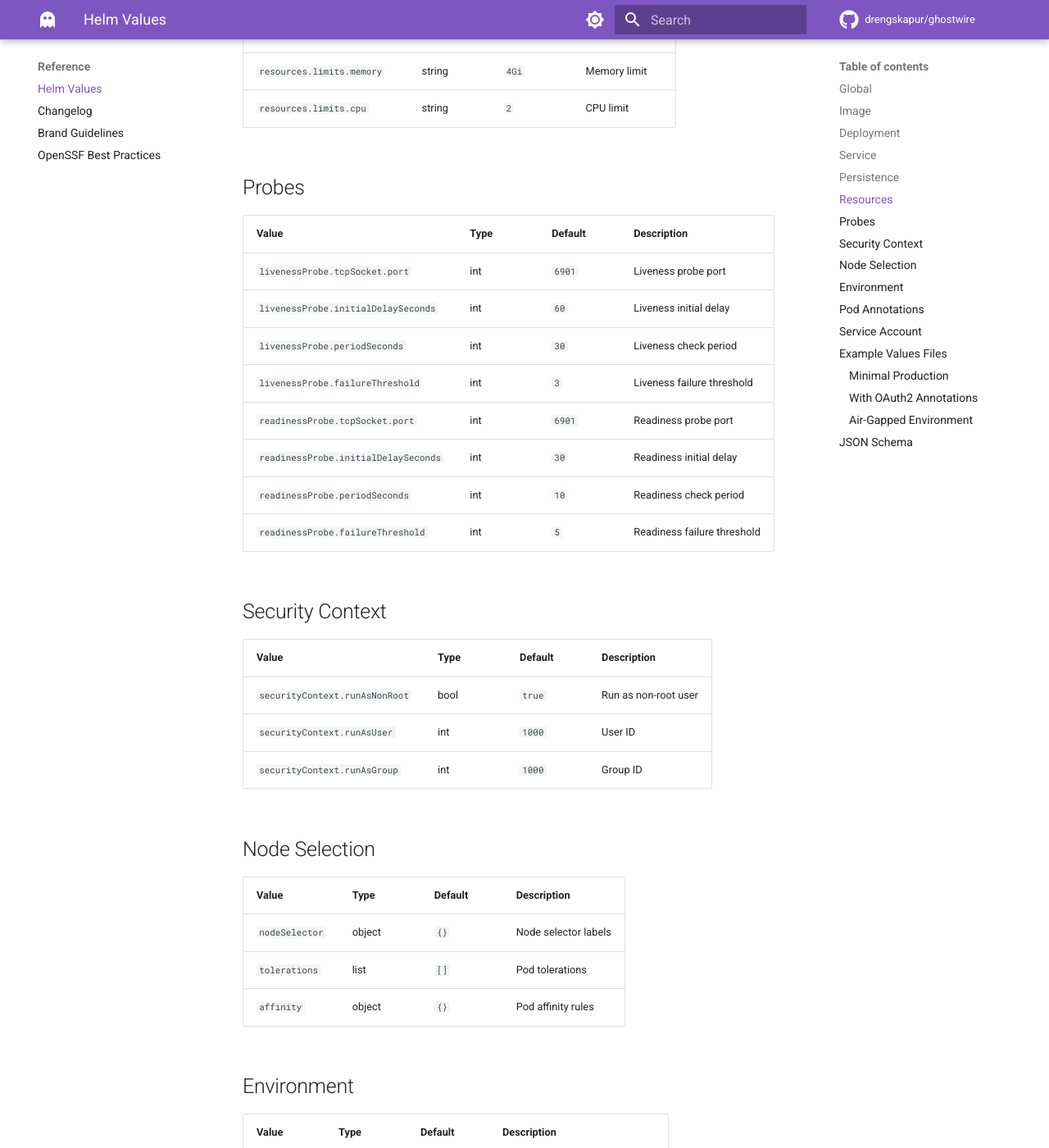
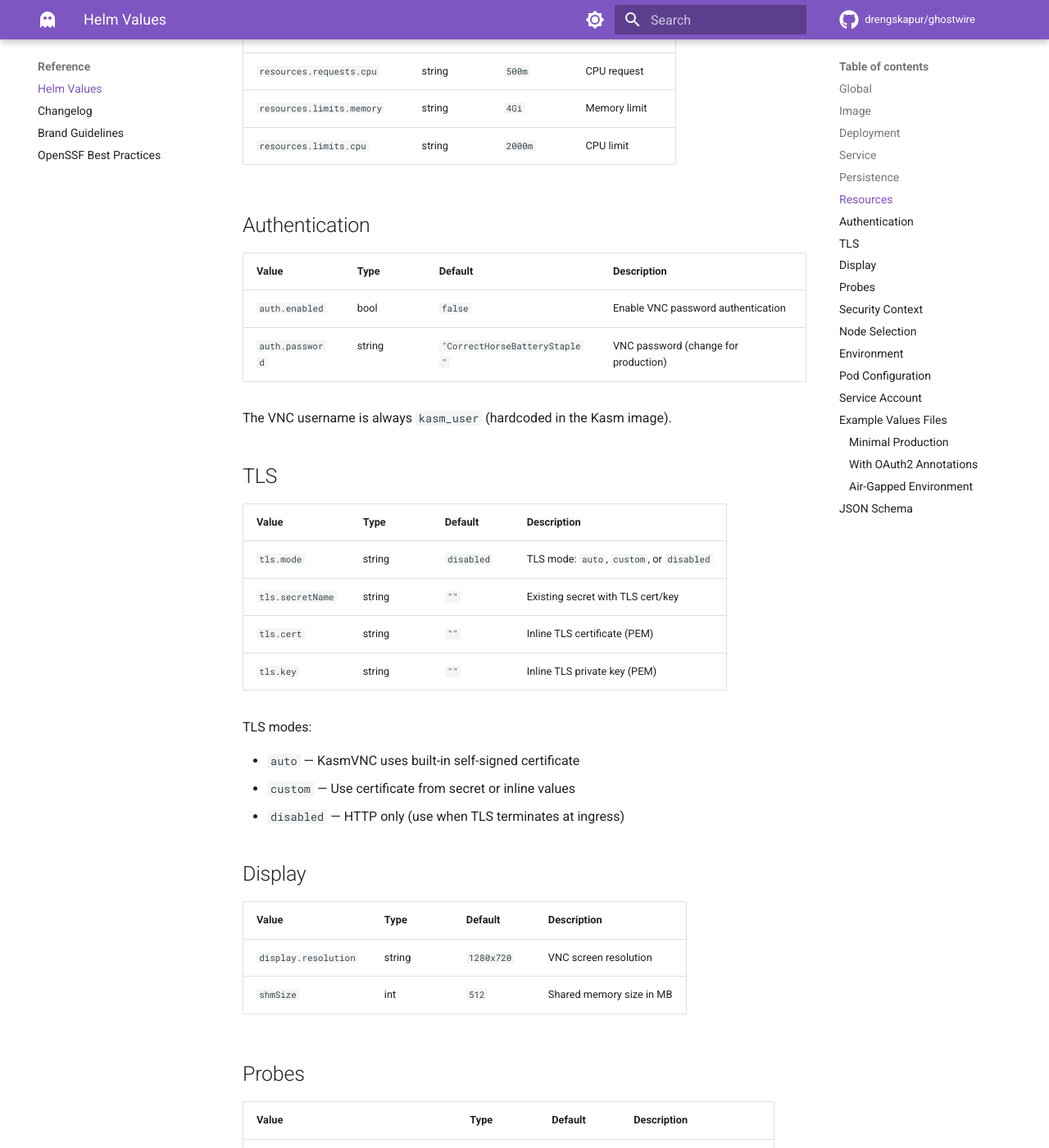
Before and after one commit to drengskapur/ghostwire, an MkDocs documentation site: the page built from docs/reference/values.md, in a window 1280 px wide and 1400 px high, scrolled down 1955 px. Shown: the whole window at 82% size. Built offline with MkDocs 1.6.1 and Material for MkDocs 9.7.7, drawn with Linux system fonts in a browser that asks for light colours; comment, search, counter and statistics services are not loaded; some of the changed text lies outside the part shown.

Commit message:
docs: enhance documentation accuracy and completeness
- Update values reference with auth, tls, display, and probe settings
- Fix probe values in monitoring.md to match actual chart defaults
- Use shortened k3d install URL (k3d.io/install.sh)
- Link to Helm Values Reference from configuration page

````diff
--- a/docs/reference/values.md
+++ b/docs/reference/values.md
@@ -16,6 +16,7 @@
 |-------|------|---------|-------------|
 | `image.repository` | string | `kasmweb/signal` | Container image repository |
 | `image.tag` | string | `1.18.0-rolling-daily` | Image tag |
+| `image.digest` | string | `""` | Image digest (takes precedence over tag) |
 | `image.pullPolicy` | string | `Always` | Image pull policy |
 | `imagePullSecrets` | list | `[]` | Pod-level image pull secrets |
 
@@ -48,23 +49,58 @@
 
 | Value | Type | Default | Description |
 |-------|------|---------|-------------|
-| `resources.requests.memory` | string | `2Gi` | Memory request |
+| `resources.requests.memory` | string | `1Gi` | Memory request |
 | `resources.requests.cpu` | string | `500m` | CPU request |
 | `resources.limits.memory` | string | `4Gi` | Memory limit |
-| `resources.limits.cpu` | string | `2` | CPU limit |
+| `resources.limits.cpu` | string | `2000m` | CPU limit |
+
+## Authentication
+
+| Value | Type | Default | Description |
+|-------|------|---------|-------------|
+| `auth.enabled` | bool | `false` | Enable VNC password authentication |
+| `auth.password` | string | `"CorrectHorseBatteryStaple"` | VNC password (change for production) |
+
+The VNC username is always `kasm_user` (hardcoded in the Kasm image).
+
+## TLS
+
+| Value | Type | Default | Description |
+|-------|------|---------|-------------|
+| `tls.mode` | string | `disabled` | TLS mode: `auto`, `custom`, or `disabled` |
+| `tls.secretName` | string | `""` | Existing secret with TLS cert/key |
+| `tls.cert` | string | `""` | Inline TLS certificate (PEM) |
+| `tls.key` | string | `""` | Inline TLS private key (PEM) |
+
+TLS modes:
+
+- `auto` — KasmVNC uses built-in self-signed certificate
+- `custom` — Use certificate from secret or inline values
+- `disabled` — HTTP only (use when TLS terminates at ingress)
+
+## Display
+
+| Value | Type | Default | Description |
+|-------|------|---------|-------------|
+| `display.resolution` | string | `1280x720` | VNC screen resolution |
+| `shmSize` | int | `512` | Shared memory size in MB |
 
 ## Probes
 
 | Value | Type | Default | Description |
 |-------|------|---------|-------------|
+| `livenessProbe.enabled` | bool | `true` | Enable liveness probe |
 | `livenessProbe.tcpSocket.port` | int | `6901` | Liveness probe port |
-| `livenessProbe.initialDelaySeconds` | int | `60` | Liveness initial delay |
-| `livenessProbe.periodSeconds` | int | `30` | Liveness check period |
+| `livenessProbe.initialDelaySeconds` | int | `15` | Liveness initial delay |
+| `livenessProbe.periodSeconds` | int | `20` | Liveness check period |
+| `livenessProbe.timeoutSeconds` | int | `3` | Liveness timeout |
 | `livenessProbe.failureThreshold` | int | `3` | Liveness failure threshold |
+| `readinessProbe.enabled` | bool | `true` | Enable readiness probe |
 | `readinessProbe.tcpSocket.port` | int | `6901` | Readiness probe port |
-| `readinessProbe.initialDelaySeconds` | int | `30` | Readiness initial delay |
-| `readinessProbe.periodSeconds` | int | `10` | Readiness check period |
-| `readinessProbe.failureThreshold` | int | `5` | Readiness failure threshold |
+| `readinessProbe.initialDelaySeconds` | int | `5` | Readiness initial delay |
+| `readinessProbe.periodSeconds` | int | `5` | Readiness check period |
+| `readinessProbe.timeoutSeconds` | int | `2` | Readiness timeout |
+| `readinessProbe.failureThreshold` | int | `3` | Readiness failure threshold |
 
 ## Security Context
 
@@ -73,6 +109,11 @@
 | `securityContext.runAsNonRoot` | bool | `true` | Run as non-root user |
 | `securityContext.runAsUser` | int | `1000` | User ID |
 | `securityContext.runAsGroup` | int | `1000` | Group ID |
+| `securityContext.fsGroup` | int | `1000` | Filesystem group ID |
+| `securityContext.seccompProfile.type` | string | `RuntimeDefault` | Seccomp profile |
+| `containerSecurityContext.allowPrivilegeEscalation` | bool | `false` | Prevent privilege escalation |
+| `containerSecurityContext.capabilities.drop` | list | `[ALL]` | Dropped capabilities |
+| `containerSecurityContext.readOnlyRootFilesystem` | bool | `false` | Read-only root (disabled for Kasm) |
 
 ## Node Selection
 
@@ -87,6 +128,7 @@
 | Value | Type | Default | Description |
 |-------|------|---------|-------------|
 | `env` | list | `[]` | Additional environment variables |
+| `envFrom` | list | `[]` | Environment from secrets/configmaps |
 
 Example:
 
@@ -94,15 +136,18 @@
 env:
   - name: TZ
     value: "America/Los_Angeles"
-  - name: VNC_RESOLUTION
-    value: "1920x1080"
+
+envFrom:
+  - secretRef:
+      name: signal-secrets
 ```
 
-## Pod Annotations
+## Pod Configuration
 
 | Value | Type | Default | Description |
 |-------|------|---------|-------------|
 | `podAnnotations` | object | `{}` | Annotations for pods |
+| `podLabels` | object | `{}` | Extra labels for pods |
 
 Example:
 
@@ -115,7 +160,7 @@
 
 | Value | Type | Default | Description |
 |-------|------|---------|-------------|
-| `serviceAccount.create` | bool | `true` | Create service account |
+| `serviceAccount.create` | bool | `false` | Create service account |
 | `serviceAccount.name` | string | `""` | Service account name |
 | `serviceAccount.annotations` | object | `{}` | Service account annotations |
 
````
Also changed, not shown: docs/development/testing.md (+1 -1 lines), docs/getting-started/configuration.md (+1 -1 lines), docs/getting-started/installation.md (+1 -1 lines), docs/operations/monitoring.md (+7 -5 lines).
